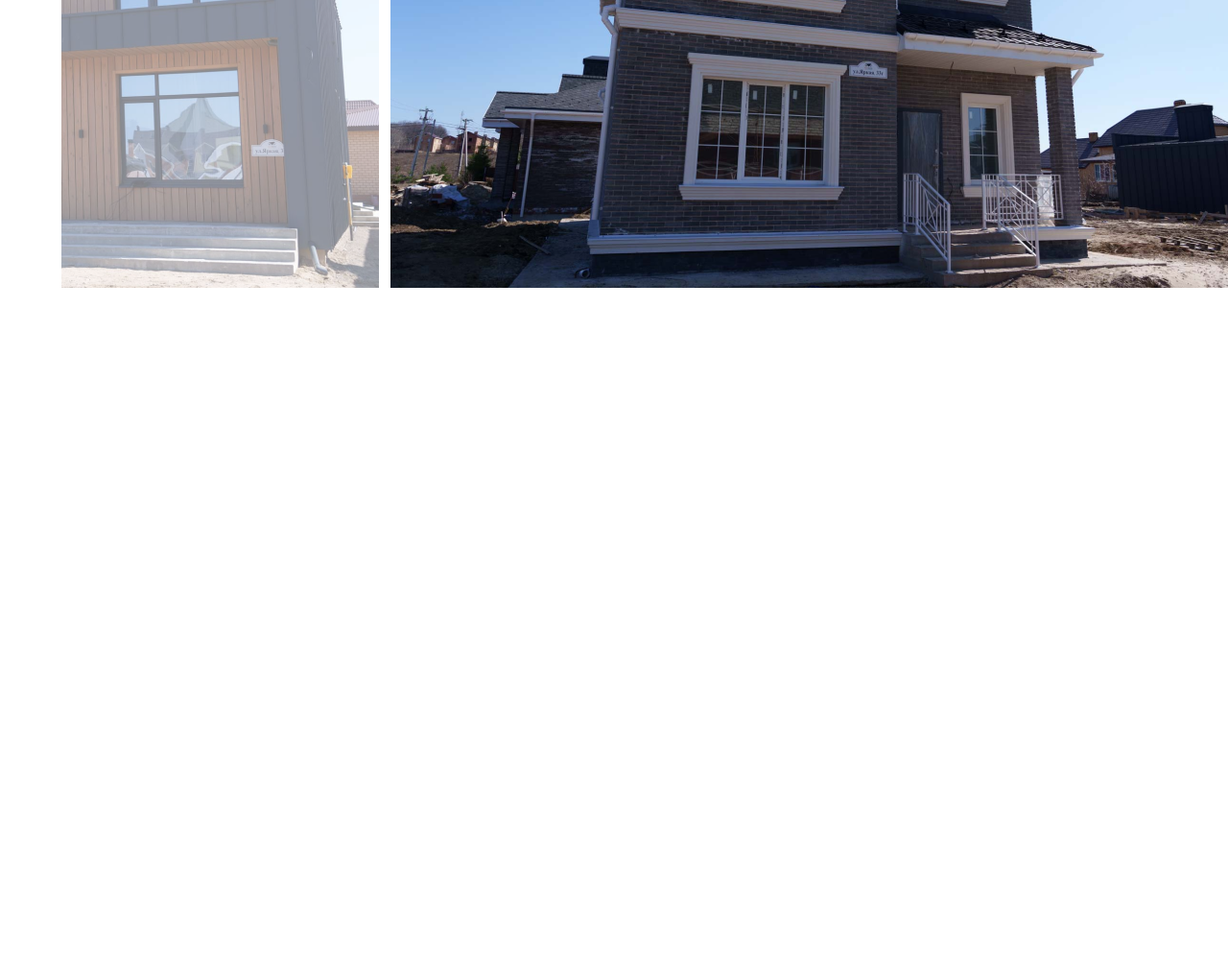
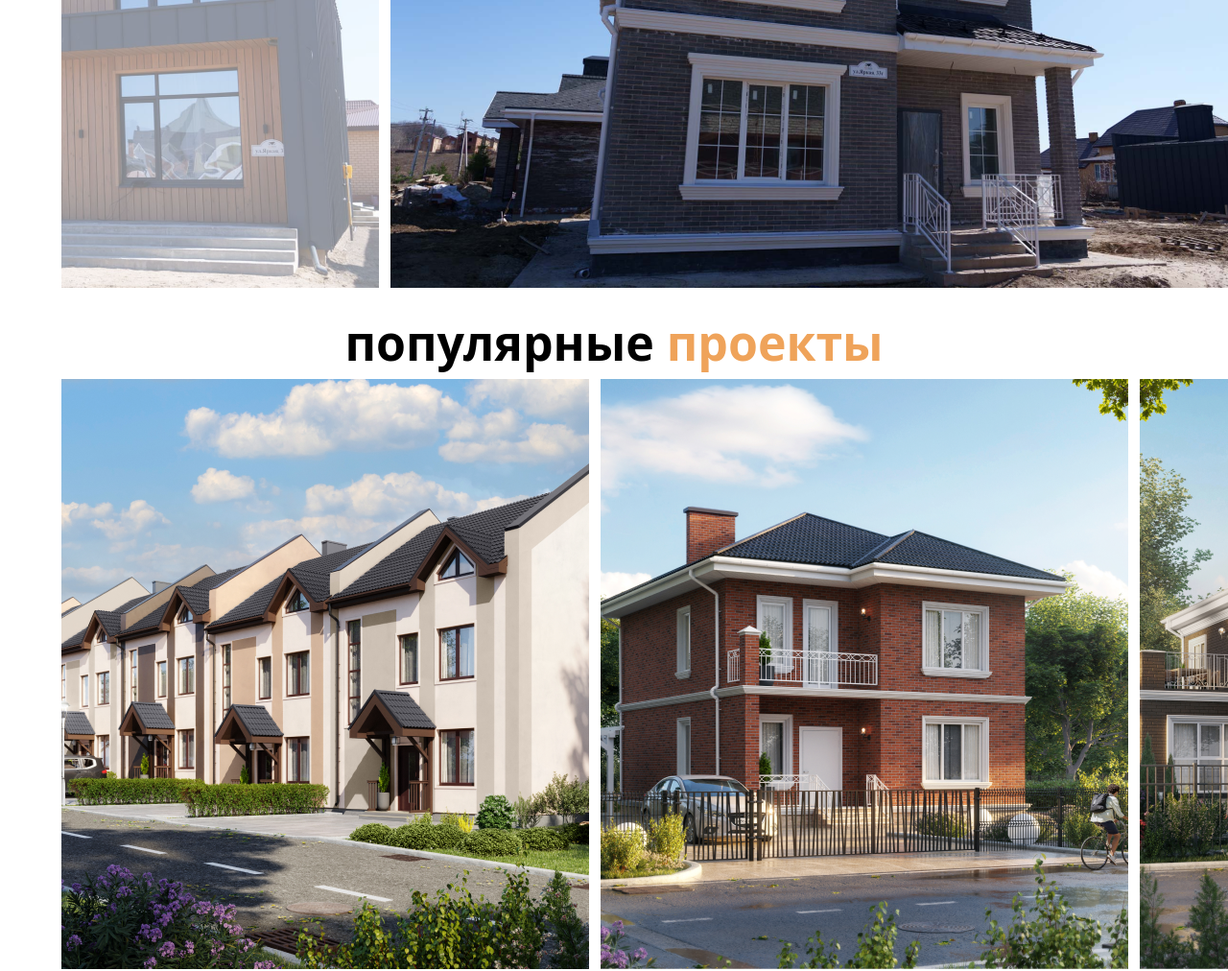
Before and after one commit to Je-double-f/WINDOM, a website: page src/shojabbor.html in a window 1280 px wide. Shown: the part 3261-4273 px from the top of the page at 96% size. Before the commit the page ends 3561 px from the top, so only its background shows below. Drawn offline with nearby package versions, Linux system fonts and the light colour scheme; files that its build step writes are made by us from their sources.

Commit message:
mainsec5

```diff
--- a/src/shojabbor.html
+++ b/src/shojabbor.html
@@ -112,6 +112,18 @@
                 <img src="./shphoto/Rectangle 73.png" alt="">
             </article>
         </section>
+        <section class="sm:py-5">
+            <h1 class="text-[50px] font-bold text-center">
+                популярные
+                <span class="text-[#EFA35A] text-[50px] font-bold">проекты</span>
+            </h1>
+            <article class="sm:flex flex-col gap-3 2xl:flex-row justify-around">
+                <img src="./shphoto/Group 123.png" alt="">
+                <img src="./shphoto/Group 124.png" alt="">
+                <img src="./shphoto/Group 125.png" alt="">
+            </article>
+
+        </section>
     </main>
 </body>
 </html>
```
Also changed, not shown: src/shphoto/Group 123.png (added), src/shphoto/Group 124.png (added), src/shphoto/Group 125.png (added).
